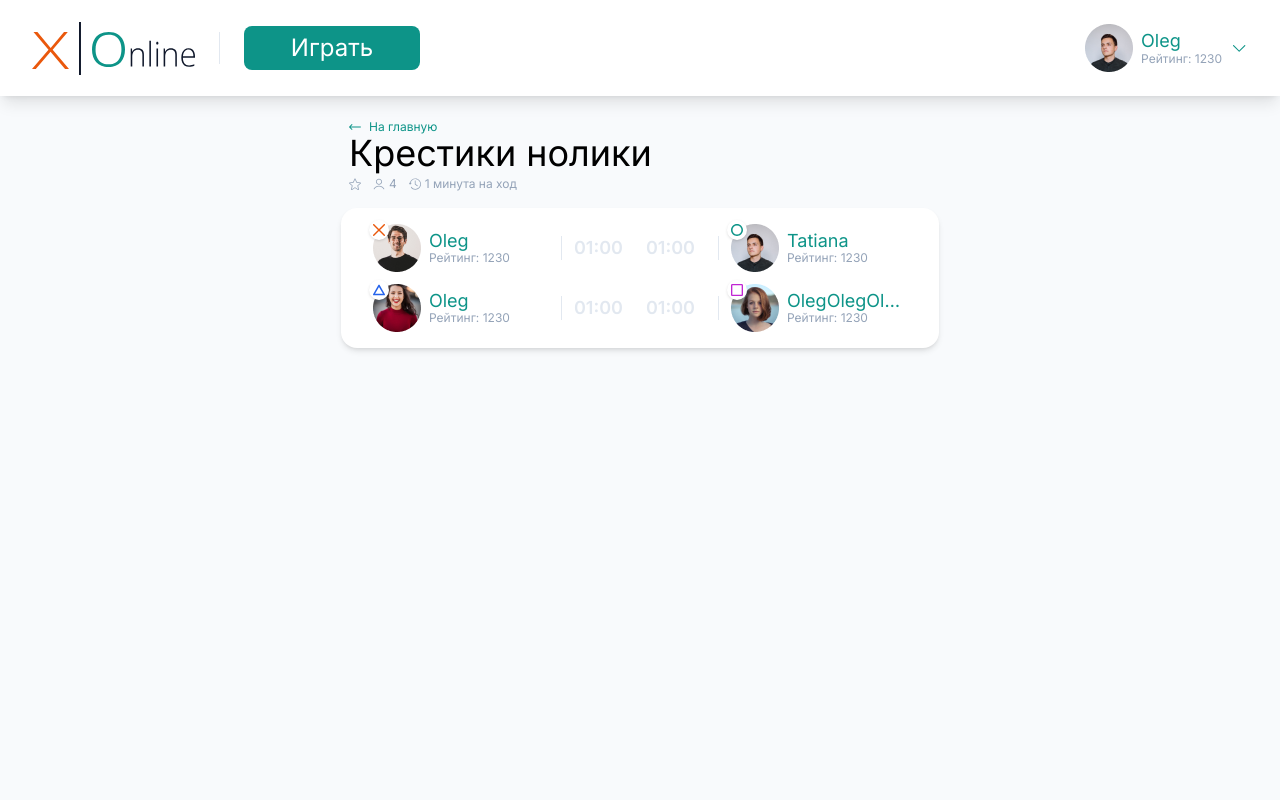
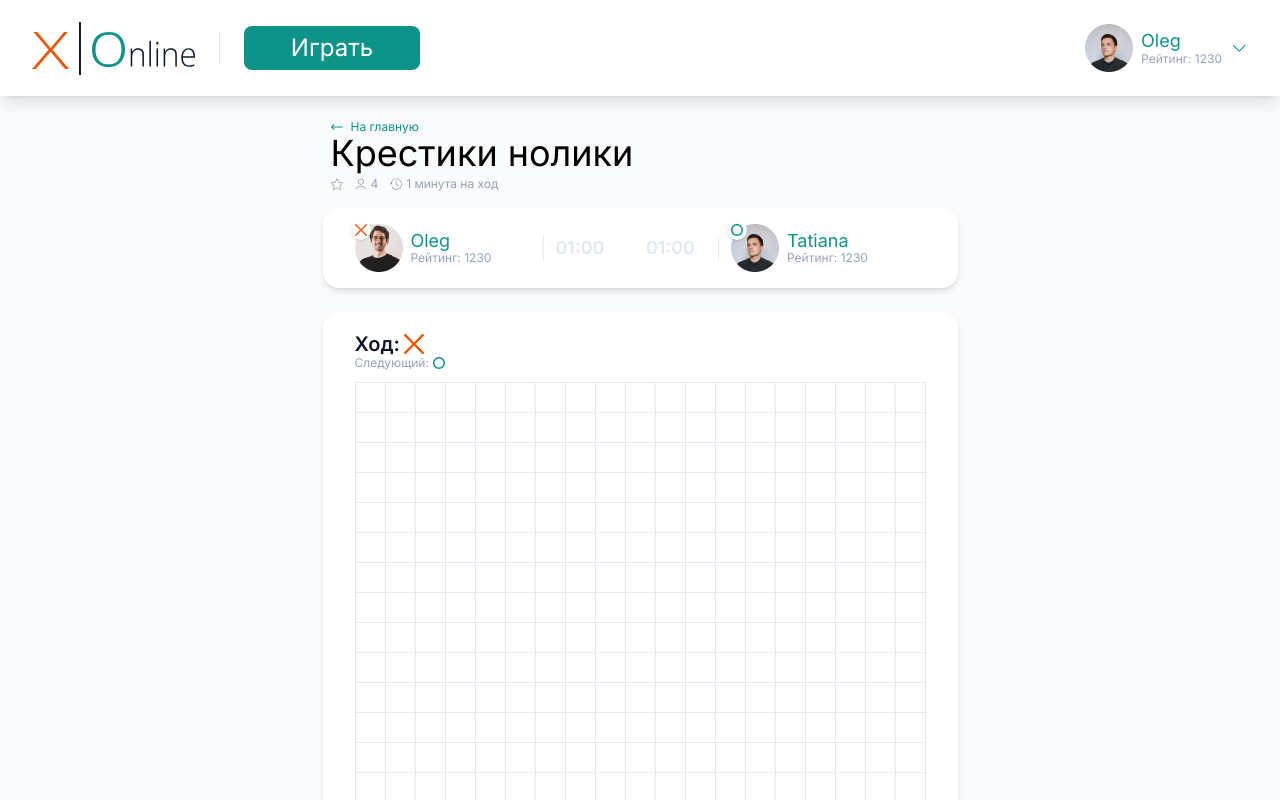
Before and after one commit to kotpilun/tik-tak-toe-online, a Next.js app: page / in a window 1280 px wide. Shown: the top 800 px of the page. Built offline with nearby package versions, Linux system fonts and the light colour scheme.

Commit message:
refactoring

```diff
--- a/components/game-new/game.jsx
+++ b/components/game-new/game.jsx
@@ -1,19 +1,86 @@
+import { useReducer } from "react";
 import { PLAYERS } from "./constants";
+import {
+  GAME_STATE_ACTIONS,
+  gameStateReducer,
+  initGameState,
+} from "./model/game-state-reducer";
+import { getNextMove } from "./model/get-next-move";
 import { BackLink } from "./ui/back-link";
+import { GameCell } from "./ui/game-cell";
 import { GameInfo } from "./ui/game-info";
 import { GameLayout } from "./ui/game-layout";
+import { GameMoveInfo } from "./ui/game-move-info";
+import { GameOverModal } from "./ui/game-over-modal";
 import { GameTitle } from "./ui/game-title";
 import { PlayerInfo } from "./ui/player-info";
+import { ComputeWinnerSymbol } from "./model/compute-winner-sybol";
+import { computeWinner } from "./model/compute-winner";
+
+const PLAYERS_COUNT = 2;
 
 export function Game() {
+  const [gameState, dispatch] = useReducer(
+    gameStateReducer,
+    { playersCount: PLAYERS_COUNT, defaultTImer: 60000 },
+    initGameState,
+  );
+
+  const winnerSequence = computeWinner(gameState.cells);
+  const nextMove = getNextMove(gameState.currentMove, gameState.playersCount);
+  const winnerSymbol = ComputeWinnerSymbol(gameState, {
+    winnerSequence,
+    nextMove,
+  });
+  const winnerPlayer = PLAYERS.find((player) => player.symbol === winnerSymbol);
+
   return (
+    <>
       <GameLayout
         backlink={<BackLink />}
         title={<GameTitle />}
         gameInfo={
-        <GameInfo playersCount={4} isRatingGame timeMode={"1 минута на ход"} />
+          <GameInfo
+            playersCount={4}
+            isRatingGame
+            timeMode={"1 минута на ход"}
+          />
         }
-      playersList={PLAYERS.map((player, index) => (
+        playersList={PLAYERS.slice(0, PLAYERS_COUNT).map((player, index) => (
+          <PlayerInfo
+            key={player.id}
+            avatar={player.avatar}
+            name={player.name}
+            rating={player.rating}
+            timer={gameState.timers[player.symbol]}
+            symbol={player.symbol}
+            isRight={index % 2 === 1}
+          />
+        ))}
+        gameMoveInfo={
+          <GameMoveInfo
+            currentMove={gameState.currentMove}
+            nextMove={nextMove}
+          />
+        }
+        gameCells={gameState.cells.map((cell, index) => (
+          <GameCell
+            key={index}
+            isWinner={winnerSequence?.includes(index)}
+            disabled={!!winnerSymbol}
+            onClick={() => {
+              dispatch({
+                type: GAME_STATE_ACTIONS.CELL_CLICK,
+                index,
+              });
+            }}
+            symbol={cell}
+          />
+        ))}
+      />
+      <GameOverModal
+        winnerName={winnerPlayer?.name}
+        players={PLAYERS.map((player, index) => (
           <PlayerInfo
             key={player.id}
             avatar={player.avatar}
@@ -25,5 +92,6 @@ export function Game() {
           />
         ))}
       />
+    </>
   );
 }
--- /dev/null
+++ b/components/game-new/model/compute-winner-sybol.js
@@ -0,0 +1,5 @@
+export function ComputeWinnerSymbol(gameState, { winnerSequence, nextMove }) {
+  return nextMove === gameState.currentMove
+    ? gameState.currentMove
+    : gameState.cells[winnerSequence?.[0]];
+}
--- /dev/null
+++ b/components/game-new/model/compute-winner.js
@@ -0,0 +1,51 @@
+export function computeWinner(cells, sequenceSize = 5, fieldSize = 19) {
+  const gap = Math.floor(sequenceSize / 2);
+
+  function compareElements(indexes) {
+    let result = true;
+
+    for (let i = 1; i < indexes.length; i++) {
+      result &&= !!cells[indexes[i]];
+      result &&= cells[indexes[i]] === cells[indexes[i - 1]];
+    }
+    return result;
+  }
+
+  function getSequenceIndexes(i) {
+    const res = [
+      [], // -
+      [], // \
+      [], // /
+      [], // |
+    ];
+    for (let j = 0; j < sequenceSize; j++) {
+      res[0].push(j - gap + i);
+      res[1].push(fieldSize * (j - gap) + (j - gap) + i);
+      res[2].push(-fieldSize * (j - gap) + (j - gap) + i);
+      res[3].push(fieldSize * (j - gap) + i);
+    }
+
+    const x = i % fieldSize;
+
+    if (x < gap || x >= fieldSize - gap) {
+      res.shift();
+      res.shift();
+      res.shift();
+    }
+
+    return res;
+  }
+
+  for (let i = 0; i < cells.length; i++) {
+    if (cells[i]) {
+      const indexRows = getSequenceIndexes(i);
+
+      const winnerIndexes = indexRows.find((row) => compareElements(row));
+
+      if (winnerIndexes) {
+        return winnerIndexes;
+      }
+    }
+  }
+  return null;
+}
--- /dev/null
+++ b/components/game-new/model/game-state-reducer.js
@@ -0,0 +1,45 @@
+import { GAME_SYMBOLS, MOVE_ORDER } from "../constants";
+import { getNextMove } from "./get-next-move";
+
+export const GAME_STATE_ACTIONS = {
+  CELL_CLICK: "cell-click",
+};
+
+export const gameStateReducer = (state, action) => {
+  console.log(action);
+  switch (action.type) {
+    case GAME_STATE_ACTIONS.CELL_CLICK: {
+      const { index } = action;
+
+      if (state.cells[index]) return;
+
+      return {
+        ...state,
+        currentMove: getNextMove(
+          state.currentMove,
+          state.playersCount,
+          state.playersTimeOver,
+        ),
+        cells: state.cells.map((cell, i) =>
+          i === index ? state.currentMove : cell,
+        ),
+      };
+    }
+
+    default: {
+      return state;
+    }
+  }
+};
+
+export const initGameState = ({ playersCount, defaultTImer }) => ({
+  cells: new Array(19 * 19).fill(null),
+  currentMove: GAME_SYMBOLS.CROSS,
+  playersCount,
+  timers: MOVE_ORDER.reduce((timers, symbol, index) => {
+    if (index < playersCount) {
+      timers[symbol] = defaultTImer;
+    }
+    return timers;
+  }, {}),
+});
--- /dev/null
+++ b/components/game-new/model/get-next-move.js
@@ -0,0 +1,10 @@
+import { MOVE_ORDER } from "../constants";
+
+export function getNextMove(currentMove, playersCount, playersTimeOver = []) {
+  const slicedMoveOrder = MOVE_ORDER.slice(0, playersCount).filter(
+    (symbol) => !playersTimeOver.includes(symbol),
+  );
+  const nextMoveIndex = slicedMoveOrder.indexOf(currentMove) + 1;
+
+  return slicedMoveOrder[nextMoveIndex] ?? slicedMoveOrder[0];
+}
--- /dev/null
+++ b/components/game-new/ui/game-cell.jsx
@@ -0,0 +1,17 @@
+import clsx from "clsx";
+import { GameSymbol } from "./game-symbol";
+
+export function GameCell({ onClick, isWinner, disabled, symbol }) {
+  return (
+    <button
+      disabled={disabled}
+      className={clsx(
+        "border border-slate-200 -ml-px -mt-px flex items-center justify-center hover:bg-slate-100",
+        isWinner && "bg-orange-600/10 hover:bg-orange-600/10",
+      )}
+      onClick={onClick}
+    >
+      {symbol && <GameSymbol symbol={symbol} />}
+    </button>
+  );
+}
--- a/components/game-new/ui/game-layout.jsx
+++ b/components/game-new/ui/game-layout.jsx
@@ -1,9 +1,14 @@
-import clsx from "clsx";
-import { GameTitle } from "./game-title";
-
-export function GameLayout({ backlink, title, gameInfo, playersList }) {
+export function GameLayout({
+  backlink,
+  title,
+  gameInfo,
+  playersList,
+  gameMoveInfo,
+  actions,
+  gameCells,
+}) {
   return (
-    <div>
+    <div className="pb-10">
       <div className="pl-2">
         {backlink}
         {title}
@@ -11,11 +16,20 @@ export function GameLayout({ backlink, title, gameInfo, playersList }) {
       </div>
       <div
         className={
-          "mt-4 bg-white rounded-2xl shadow-md px-8 py-4 grid grid-cols-2 gap-3"
+          "mt-4 bg-white rounded-2xl shadow-md px-8 py-4 justify-between grid grid-cols-2 gap-3"
         }
       >
         {playersList}
       </div>
+      <div className={"mt-6 bg-white rounded-2xl shadow-md px-8 pt-5 pb-7"}>
+        <div className="flex gap-3 items-center">
+          <div className="mr-auto">{gameMoveInfo}</div>
+          {actions}
+        </div>
+        <div className="grid grid-cols-[repeat(19,_30px)] grid-rows-[repeat(19,_30px)] mt-3 pl-px pt-px">
+          {gameCells}
+        </div>
+      </div>
     </div>
   );
 }
--- /dev/null
+++ b/components/game-new/ui/game-move-info.jsx
@@ -0,0 +1,16 @@
+import { GameSymbol } from "./game-symbol";
+
+export function GameMoveInfo({ nextMove, currentMove }) {
+  return (
+    <>
+      <div className="flex gap-1 items-center text-slate-900 text-xl leading-tight font-semibold ">
+        Ход:
+        <GameSymbol symbol={currentMove} />
+      </div>
+      <div className="flex gap-1 items-center text-slate-400 text-xs leading-tight">
+        Следующий:
+        <GameSymbol symbol={nextMove} className="w-3 h-3" />
+      </div>
+    </>
+  );
+}
--- a/components/game-new/ui/game-over-modal.jsx
+++ b/components/game-new/ui/game-over-modal.jsx
@@ -1,17 +1,20 @@
 import { UiButton } from "../../uikit/ui-button";
 import { UiModal } from "../../uikit/ui-modal";
 
-export function GameOverModal() {
+export function GameOverModal({ winnerName, players }) {
   return (
     <UiModal
       width="md"
-      isOpen={winnerSymbol}
+      isOpen={winnerName}
       onClose={() => console.log("close")}
     >
       <UiModal.Header>Игра завершена</UiModal.Header>
       <UiModal.Body className="text-sm ">
         <div>
-          Победитель: <span className="text-teal-600">Oleg</span>
+          Победитель: <span className="text-teal-600">{winnerName}</span>
+        </div>
+        <div className="justify-between grid grid-cols-2 gap-3 mt-2">
+          {players}
         </div>
       </UiModal.Body>
       <UiModal.Footer>
--- a/components/game-new/ui/player-info.jsx
+++ b/components/game-new/ui/player-info.jsx
@@ -9,8 +9,9 @@ export function PlayerInfo({
   avatar,
   symbol,
   isTimerRunning,
-  seconds,
+  timer,
 }) {
+  const seconds = Math.ceil(timer / 1000);
   const minuteString = String(Math.floor(seconds / 60)).padStart(2, "0");
   const secondsString = String(seconds % 60).padStart(2, "0");
   const getTimerColor = () => {
```
Also changed, not shown: 1 other file (tests, documents, lock files or other folders). Lines whose indentation alone changed are shown as unchanged.
